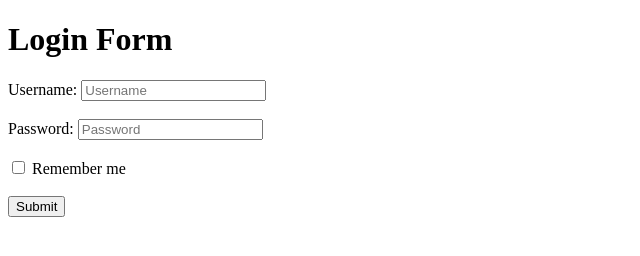
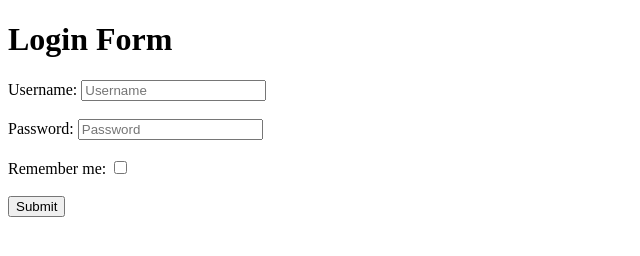
Before and after one commit to acciojob/remember-me-login-form-debasisnayak12, a website: page main.html in a window 1280 px wide. Shown: the full height of the page, 0-640 px from the left. Drawn offline with Linux system fonts and the light colour scheme.

Commit message:
created a submission

```diff
--- a/main.html
+++ b/main.html
@@ -12,7 +12,7 @@
 	<form>
 		<label for="username">Username: <input type="text" placeholder="Username" id="username" /></label><br/><br/>
 		<label for="password">Password: <input type="password" placeholder="Password" id="password" /></label><br/><br/>
-		<input id="checkbox" type="checkbox" /><label for="checkbox"> Remember me </label><br/><br/>
+		<label for="checkbox">Remember me: <input id="checkbox" type="checkbox" /></label><br/><br/>
 		<input type="submit" id="submit" value="Submit"/>
 	</form>
 	<button id="existing" style="display:none;">Login as existing user.</button>
```
